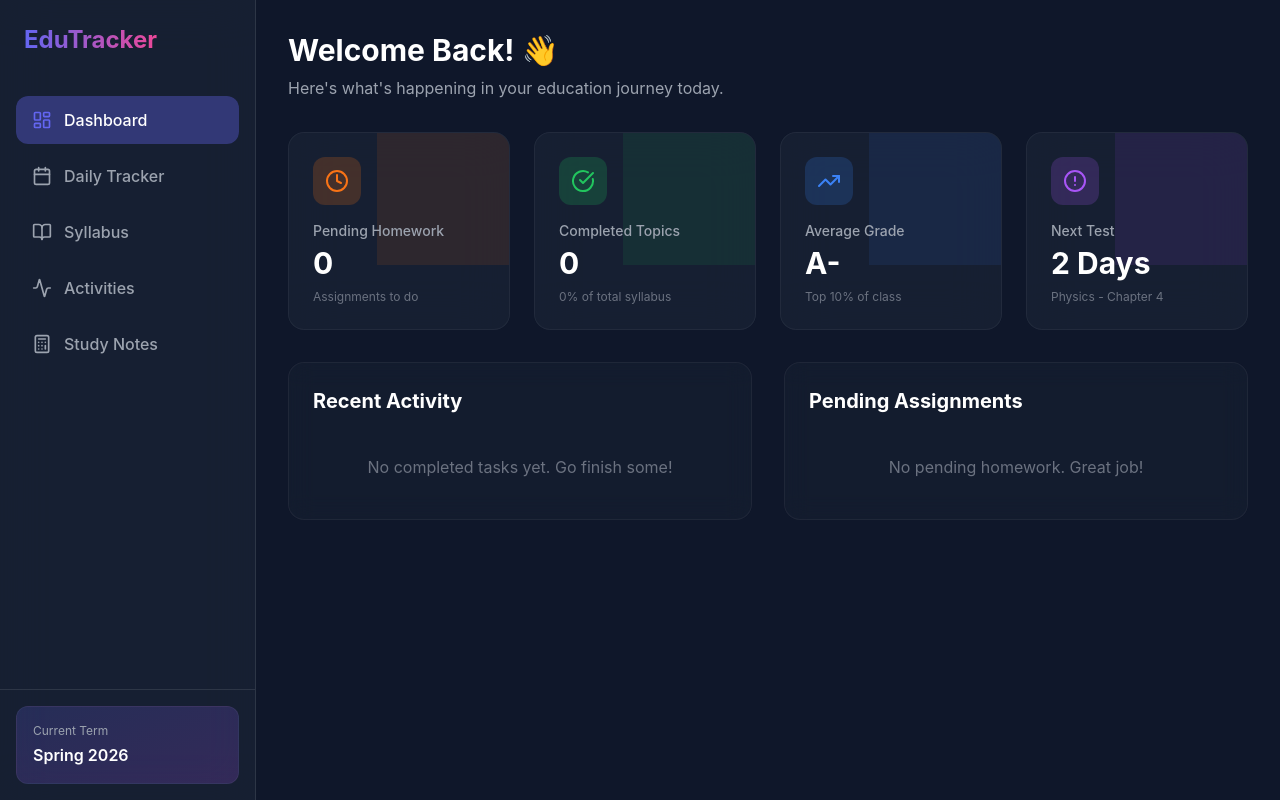
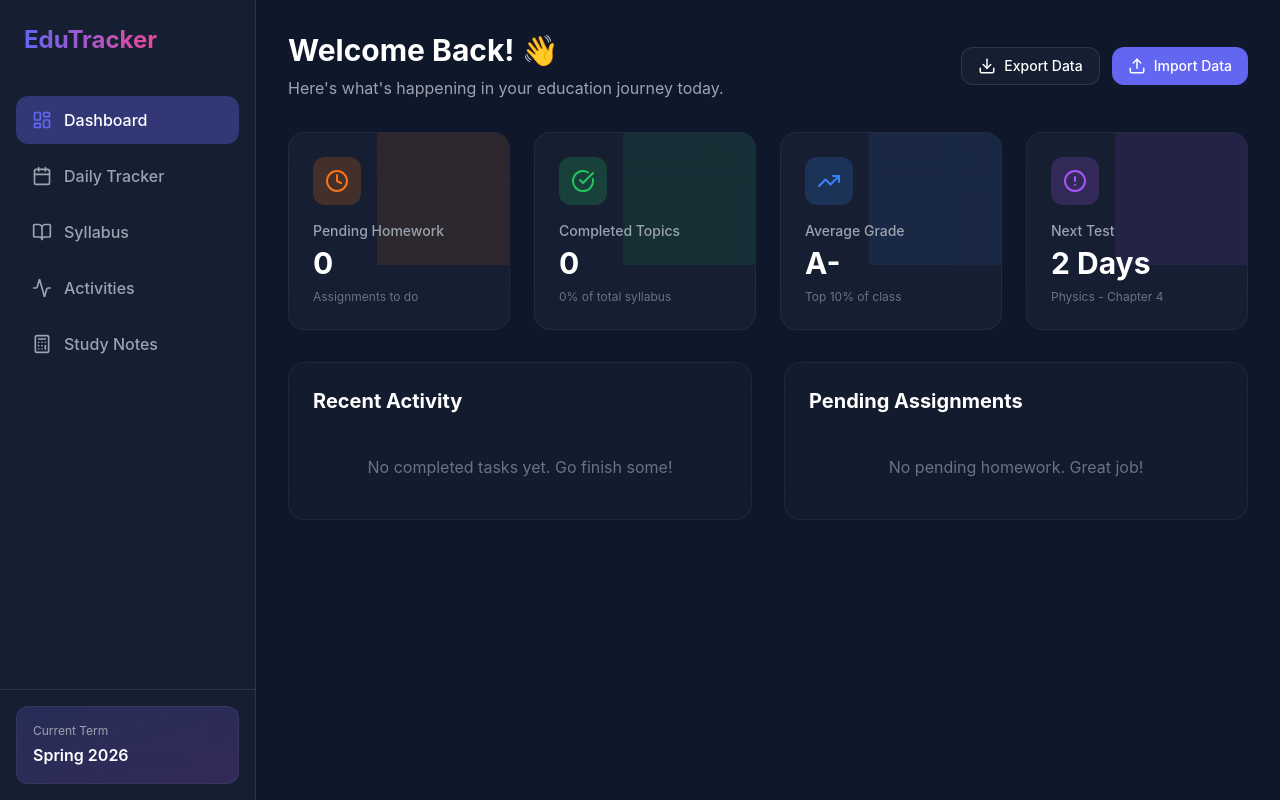
Before and after one commit to MK-Gits/School-Tracker, a React (Vite) app: page / in a window 1280 px wide. Built offline with nearby package versions, Linux system fonts and the light colour scheme.

Commit message:
updated code

```diff
--- a/src/pages/Dashboard.jsx
+++ b/src/pages/Dashboard.jsx
@@ -1,7 +1,7 @@
 import React, { useState, useEffect } from 'react';
 import { motion } from 'framer-motion';
-import { CheckCircle, Clock, TrendingUp, AlertCircle, BookOpen } from 'lucide-react';
-import { loadData } from '../utils/storage';
+import { CheckCircle, Clock, TrendingUp, AlertCircle, BookOpen, Download, Upload } from 'lucide-react';
+import { loadData, saveData } from '../utils/storage';
 
 const StatCard = ({ title, value, subtitle, icon: Icon, color }) => (
     <motion.div
@@ -75,11 +75,71 @@ const Dashboard = () => {
         setPendingAssignments(allPending.slice(0, 5));
     }, []);
 
+    const exportData = () => {
+        const data = {
+            syllabus: loadData('syllabus_data', []),
+            activities: loadData('activities_data', []),
+            notes: loadData('study_notes_data', []),
+            daily: loadData('daily_tasks', [])
+        };
+        const blob = new Blob([JSON.stringify(data, null, 2)], { type: 'application/json' });
+        const url = URL.createObjectURL(blob);
+        const a = document.createElement('a');
+        a.href = url;
+        a.download = `school_tracker_backup_${new Date().toISOString().split('T')[0]}.json`;
+        document.body.appendChild(a);
+        a.click();
+        document.body.removeChild(a);
+        URL.revokeObjectURL(url);
+    };
+
+    const importData = (event) => {
+        const file = event.target.files[0];
+        if (!file) return;
+
+        const reader = new FileReader();
+        reader.onload = (e) => {
+            try {
+                const data = JSON.parse(e.target.result);
+                if (data.syllabus) saveData('syllabus_data', data.syllabus);
+                if (data.activities) saveData('activities_data', data.activities);
+                if (data.notes) saveData('study_notes_data', data.notes);
+                if (data.daily) saveData('daily_tasks', data.daily);
+
+                alert('Data restored successfully! The page will now reload.');
+                window.location.reload();
+            } catch (error) {
+                console.error('Error importing data:', error);
+                alert('Failed to import data. Please check the file format.');
+            }
+        };
+        reader.readAsText(file);
+    };
+
     return (
         <div className="space-y-8">
-            <div>
-                <h1 className="text-3xl font-bold mb-2">Welcome Back! 👋</h1>
-                <p className="text-gray-400">Here's what's happening in your education journey today.</p>
+            <div className="flex flex-col md:flex-row md:items-center justify-between gap-4">
+                <div>
+                    <h1 className="text-3xl font-bold mb-2">Welcome Back! 👋</h1>
+                    <p className="text-gray-400">Here's what's happening in your education journey today.</p>
+                </div>
+                <div className="flex gap-3">
+                    <button
+                        onClick={exportData}
+                        className="bg-surface/50 hover:bg-surface border border-white/10 text-white px-4 py-2 rounded-xl font-medium transition-colors flex items-center gap-2 text-sm"
+                    >
+                        <Download size={18} /> Export Data
+                    </button>
+                    <label className="bg-primary hover:bg-primary/80 text-white px-4 py-2 rounded-xl font-medium transition-colors flex items-center gap-2 text-sm cursor-pointer">
+                        <Upload size={18} /> Import Data
+                        <input
+                            type="file"
+                            accept=".json"
+                            onChange={importData}
+                            className="hidden"
+                        />
+                    </label>
+                </div>
             </div>
 
             {/* Stats Grid */}
```
